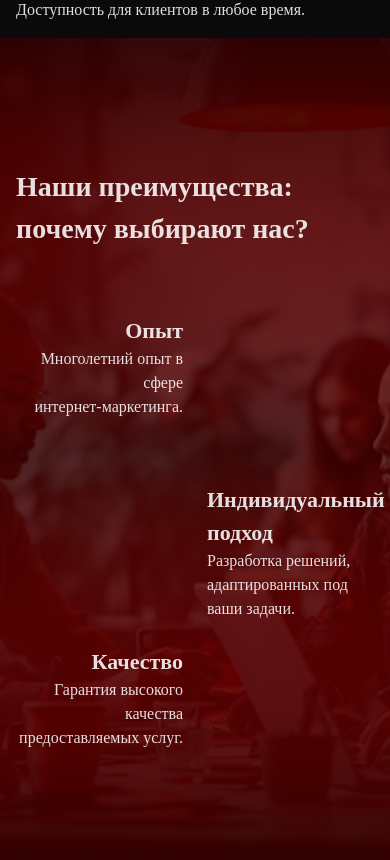
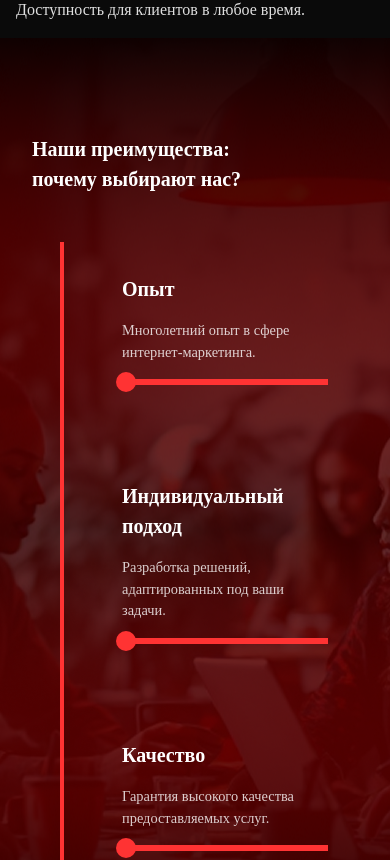
Before and after one commit to Jet-Green/firetechno-landing, a Nuxt app: page / in a window 390 px wide. Shown: the part 3110-3970 px from the top of the page. Built offline with nearby package versions, Linux system fonts and the light colour scheme.

Commit message:
updddate whyUs.vue

```diff
--- a/components/Landing/WhyUs.vue
+++ b/components/Landing/WhyUs.vue
@@ -1,49 +1,225 @@
-<script setup></script>
 <template>
-  <v-row style="margin-top: 100px; margin-bottom: 100px;">
-    <v-col cols="12" class="mb-10">
-      <h2>
-        Наши преимущества: <br />
-        почему выбирают нас?
-      </h2>
-    </v-col>
-    <v-col cols="6" class="d-flex justify-end mb-10 text-end">
-      <div class="exp">
-        <p class="card-title">Опыт</p>
-        <p>
-          Многолетний опыт в сфере <br />
-          интернет-маркетинга.
-        </p>
+  <div class="roadmap">
+    <h2 class="big-header" style="margin-top: 3rem; margin-bottom: 3rem">Наши преимущества:<br>почему выбирают нас?</h2>
+
+    <!-- Desktop version -->
+    <div class="roadmap-container">
+      <div class="timeline">
+        <div class="timeline-item">
+          <div class="content left">
+            <h3 class="small-header">Опыт</h3>
+            <p>Многолетний опыт в сфере интернет-маркетинга.</p>
+            <div class="underline"></div>
+          </div>
+        </div>
+
+        <div class="timeline-item">
+          <div class="content right">
+            <h3 class="small-header">Индивидуальный подход</h3>
+            <p>Разработка решений, адаптированных под ваши задачи.</p>
+            <div class="underline"></div>
+          </div>
+        </div>
+
+        <div class="timeline-item">
+          <div class="content left">
+            <h3 class="small-header">Качество</h3>
+            <p>Гарантия высокого качества предоставляемых услуг.</p>
+            <div class="underline"></div>
+          </div>
+        </div>
       </div>
-    </v-col>
-    <v-col cols="6">
-    </v-col>
+    </div>
+  </div>
+</template>
 
-    <v-col cols="6">
-    </v-col>
-    <v-col cols="6" class="d-flex justify-start">
-      <div class="ind">
-        <p class="card-title">Индивидуальный подход</p>
-        <p>
-          Разработка решений, <br />
-          адаптированных под ваши задачи.
-        </p>
-      </div>
-    </v-col>
+<style scoped>
+.roadmap {
+  min-height: 100vh;
+  background-size: cover;
+  background-position: center;
+  color: white;
+  padding: 4rem 2rem;
+}
 
-    <v-col cols="6" class="d-flex justify-end text-end">
+.roadmap-title {
+  font-size: 3rem;
+  margin-bottom: 6rem;
+  font-weight: 700;
+  line-height: 1.2;
+  max-width: 800px;
+  margin-left: auto;
+  margin-right: auto;
+}
 
-      <div class="qual">
-        <p class="card-title">Качество</p>
-        <p>
-          Гарантия высокого качества <br />
-          предоставляемых услуг.
-        </p>
-      </div>
-    </v-col>
-    <v-col cols="6">
-    </v-col>
-  </v-row>
-</template>
-<style scoped lang="scss">
+.roadmap-container {
+  max-width: 1200px;
+  margin: 0 auto;
+  position: relative;
+}
+
+.timeline {
+  position: relative;
+  padding: 2rem 0;
+}
+
+.timeline::before {
+  content: '';
+  position: absolute;
+  top: 0;
+  left: 50%;
+  width: 6px;
+  height: 95%;
+  background-color: #ff3333;
+  transform: translateX(-50%);
+}
+
+.timeline-item {
+  position: relative;
+  margin-bottom: 6rem;
+  width: 100%;
+  display: flex;
+  justify-content: center;
+}
+
+.point {
+  position: absolute;
+  left: 50%;
+  transform: translateX(-50%);
+  width: 40px;
+  height: 40px;
+  background-color: #ff3333;
+  border-radius: 50%;
+  z-index: 2;
+}
+
+.content {
+  width: 45%;
+  padding: 0;
+  position: relative;
+}
+
+.content.left {
+  text-align: right;
+  margin-right: 50%;
+  padding-right: 100px;
+}
+
+.content.right {
+  text-align: left;
+  margin-left: 50%;
+  padding-left: 100px;
+}
+
+.content.left::after {
+  right: 0;
+}
+
+.content.right::after {
+  left: 0;
+}
+
+.content h3 {
+  font-size: 2rem;
+  margin-bottom: 1rem;
+  font-weight: 700;
+  color: white;
+}
+
+.content p {
+  font-size: 1rem;
+  color: rgba(255, 255, 255, 0.8);
+  line-height: 1.5;
+  font-weight: 400;
+  margin-bottom: 1rem;
+}
+
+.underline {
+  position: relative;
+  height: 6px;
+  background-color: #ff3333;
+  margin-top: 1rem;
+}
+
+.underline::after {
+  content: '';
+  position: absolute;
+  width: 20px;
+  height: 20px;
+  background-color: #ff3333;
+  border-radius: 50%;
+  top: 50%;
+  transform: translateY(-50%);
+}
+
+.content.left .underline {
+  margin-left: auto;
+}
+
+.content.left .underline::after {
+  right: -6px;
+}
+
+.content.right .underline::after {
+  left: -6px;
+}
+
+/* Mobile Responsive */
+@media (max-width: 768px) {
+  .big-header{
+    font-size: 20px !important;
+  }
+  .small-header{
+    font-size: 20px !important;
+  }
+  .roadmap {
+    padding: 2rem 1rem;
+  }
+
+  .roadmap-title {
+    font-size: 2rem;
+    text-align: center;
+    margin-bottom: 4rem;
+  }
+
+  .timeline::before {
+    left: 30px;
+    width: 4px;
+  }
+
+  .point {
+    left: 30px;
+  }
+
+  .content {
+    width: calc(100% - 80px);
+    margin: 0 0 0 20px !important;
+    text-align: left !important;
+    padding: 0 0 0 40px !important;
+  }
+
+  .content::after {
+    width: 40px;
+    left: 0 !important;
+    height: 4px;
+  }
+
+  .content h3 {
+    font-size: 1.5rem;
+  }
+
+  .content p {
+    font-size: 0.9rem;
+  }
+
+  .underline {
+    margin-left: 0 !important;
+  }
+
+  .content.left .underline::after,
+  .content.right .underline::after {
+    left: -6px;
+    right: auto;
+  }
+}
 </style>
```
Also changed, not shown: assets/images/roadmap.svg (added).
